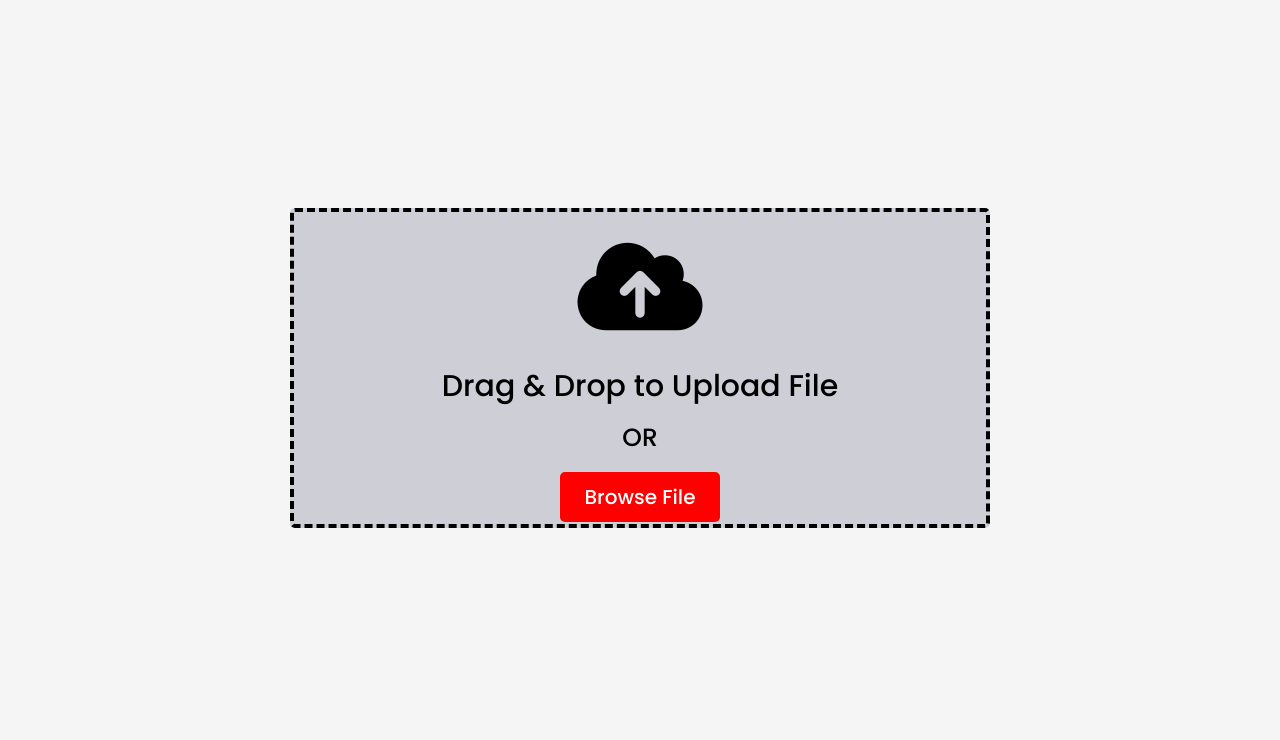
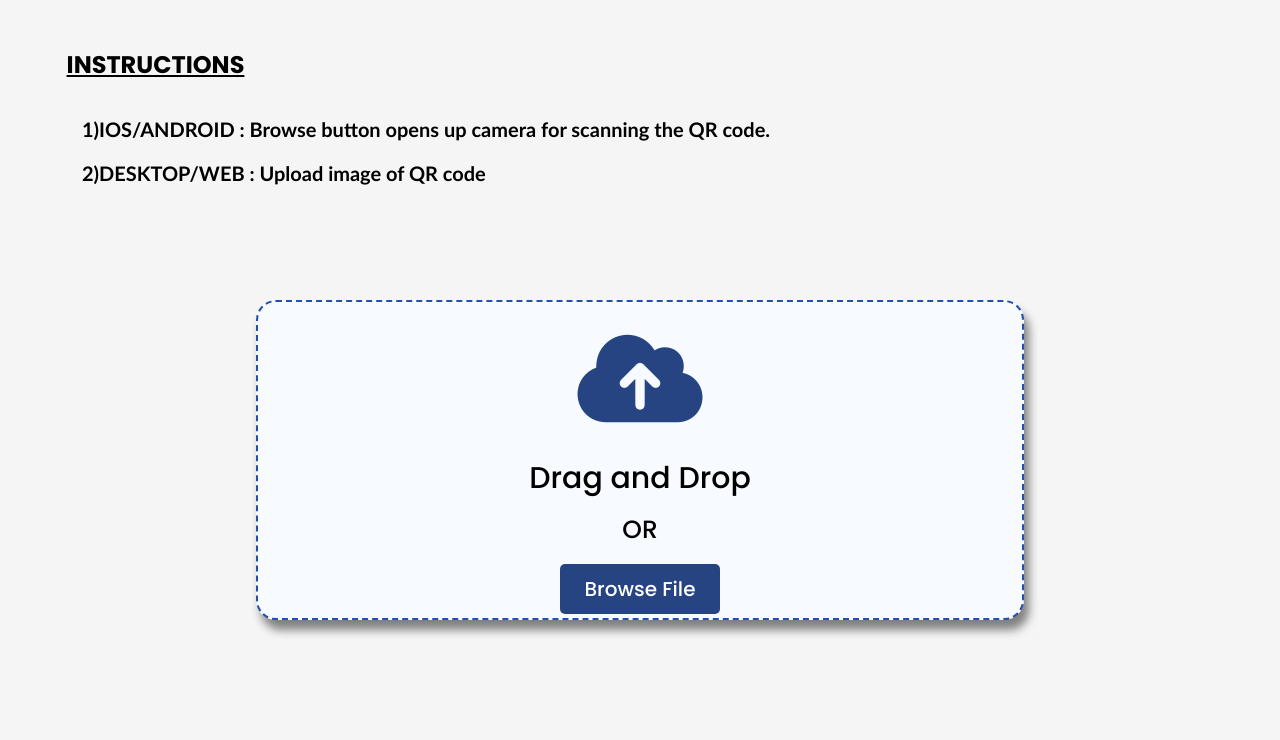
Before and after one commit to yskot1999/QR-CODE-Scanner, a website: page index.html in a window 1280 px wide. Shown: the part 60-800 px from the top of the page. Drawn offline with nearby package versions, Linux system fonts and the light colour scheme; some packages are replaced by stand-ins of ours; a script that the page names is missing.

Commit message:
Updated UI

```diff
--- a/index.html
+++ b/index.html
@@ -1,60 +1,8 @@
-<!--<html>
-    <head>
-      <title>File upload in Node.js by Javatpoint</title>
-
-    function isUrlValid(userInput) {
-        var res = userInput.match(/(http(s)?:\/\/.)?(www\.)?[-a-zA-Z0-9@:%._\+~#=]{2,256}\.[a-z]{2,6}\b([-a-zA-Z0-9@:%_\+.~#?&//=]*)/g);
-        if(res == null)
-            return false;
-        else
-            return true;
-    }
-    $(document).ready(function() {
-       $('#uploadForm').submit(function() {
-           $("#status").empty().text("File is uploading...");
-
-          $(this).ajaxSubmit({
-
-              error: function(xhr) {
-                      status('Error: ' + xhr.status);
-              },
-
-              success: function(response) {
-                      console.log(response);
-                      if(response.success===true)
-                      {
-                          if(isUrlValid(response.output)==true){
-                                window.open(response.output, '_blank');
-                          }
-                          else{
-                            alert(response.output);
-                          }
-                      }
-                      $("#status").empty().text(response);
-              }
-      });
-
-      return false;
-      });
-  });
-    </script>
-    </head>
-    <body>
-        <h1>QR CODE SCANNER</h1>
-        <form id="uploadForm" enctype="multipart/form-data" action="/upload" method="post">
-         <input type="file" name="myfile" accept="image/*" capture/><br/><br/>
-         <input type="submit" value="Upload Image" name="submit"><br/><br/>
-         <span id="status"></span>
-        </form>
-    </body>
-  </html>
--->
 <!DOCTYPE  html>
-<!-- Coding By CodingNepal - youtube.com/codingnepal -->
 <html lang="en">
 <head>
     <meta charset="UTF-8">
-    <meta name="viewport" content="width=device-width, initial-scale=1.0">
+    <meta name="viewport" aria-orientation="vertical" content="width=device-width, initial-scale=1.0">
     <title>Drag & Drop or Browse: File Upload | CodingNepal</title>
     <link rel="stylesheet" href="style.css">
     <script src="https://kit.fontawesome.com/a076d05399.js"></script>
@@ -62,96 +10,7 @@
     <script src="http://cdnjs.cloudflare.com/ajax/libs/jquery.form/3.51/jquery.form.min.js"></script>
     <script src="script.js"></script>
     <style>
-        @import url('https://fonts.googleapis.com/css2?family=Poppins:wght@200;300;400;500;600;700&display=swap');
-*{
-  margin: 0;
-  padding: 0;
-  box-sizing: border-box;
-  font-family: "Poppins", sans-serif;
-}
-body{
-  background: whitesmoke;
-  display: flex;
-  flex-direction: column;
-}
-.mid{
-    display: flex;
-    flex-direction: column;
-    align-items: center;
-    justify-content: center;
-    height: 93vh;
-    margin-top: 0vh;
-}
-.drag-area{
-  background-color: #ceced6;
-  border: 4px dashed black;
-  height: 40vh;
-  width: 700px;
-  border-radius: 5px;
 
-}
-.drag-area.active{
-  border: 4px solid black;
-}
-.drag-area .icon{
-  font-size: 100px;
-  color: black;
-}
-.drag-area header{
-  font-size: 30px;
-  font-weight: 500;
-  color: black;
-}
-.drag-area span{
-  font-size: 25px;
-  font-weight: 500;
-  color: black;
-  margin: 10px 0 15px 0;
-}
-.drag-area button{
-  padding: 10px 25px;
-  font-size: 20px;
-  font-weight: 500;
-  border: none;
-  outline: none;
-  background: red;
-  color: white;
-  border-radius: 5px;
-  cursor: pointer;
-}
-.drag-area img{
-  height: 100%;
-  width: 100%;
-  object-fit: cover;
-  border-radius: 5px;
-}
-.nav1{
-    background-color: #1f068f;
-    height: 7vh;
-    width: 100%;
-    margin-top: 0vh;
-    display: flex;
-    flex-direction: row;
-}
-.nav2{
-    background-color: #1207e0;
-    height: 7vh;
-    width: 100%;
-    margin-top: 0;
-}
-h2{
-    letter-spacing: normal;
-    font-family: 'Lucida Sans', 'Lucida Sans Regular', 'Lucida Grande', 'Lucida Sans Unicode', 'Geneva', Verdana, sans-serif;
-    padding: 2vh;
-    color: honeydew;
-}
-
-#QR{
-    font-size:5vh;
-    padding: 1vh;
-    margin-left: 1.5%;
-    color: whitesmoke;
-}
     </style>
 </head>
 <body>
@@ -160,10 +19,15 @@ h2{
       <i id="QR" class="fas fa-qrcode"></i>
       <h2>QR CODE SCANNER</h2>
   </div>
+  <div class="inst">
+    <h2><u>INSTRUCTIONS</u></h2>
+    <h3>1)IOS/ANDROID :  Browse button opens up camera for scanning the QR code.</h2>
+    <h3>2)DESKTOP/WEB :  Upload image of QR code </h2>
+  </div>
   <div class="mid">
   <div class="drag-area">
     <div class="icon"><i class="fas fa-cloud-upload-alt"></i></div>
-    <header>Drag & Drop to Upload File</header>
+    <header>Drag and Drop</header>
     <span>OR</span>
     <button>Browse File</button>
     <input type="file" name="myfile" accept="image/*" capture hidden>
--- a/script.js
+++ b/script.js
@@ -74,7 +74,7 @@ dropArea.addEventListener("drop", (event)=>{
   event.preventDefault(); //preventing from default behaviour
   //getting user select file and [0] this means if user select multiple files then we'll select only the first one
   file = event.dataTransfer.files[0];
-  //showFile(); //calling function
+  uploadFile(); //calling function
 });
 
 function isUrlValid(userInput) {
--- a/style.css
+++ b/style.css
@@ -6,38 +6,73 @@
   font-family: "Poppins", sans-serif;
 }
 body{
+  background: whitesmoke;
   display: flex;
-  align-items: center;
-  justify-content: center;
-  min-height: 100vh;
-  background: #5256ad;
+  flex-direction: column;
+}
+.inst{
+    display: flex;
+    flex-direction: column;
+    align-items: flex-start;
+    height: 23vh;
+    width: 100%;
+    margin-top: 0vh;
+}
+.inst h3{
+    padding-top: 1.5%;
+    padding-left: 6.4%;
+    font-family: 'Trebuchet MS', 'Lucida Sans Unicode', 'Lucida Grande', 'Lucida Sans', Arial, sans-serif;
+    font-style: normal;
+    color: black;
+    font-size: 2.5vh;
+}
+
+.inst h2{
+    padding-top: 4%;
+    padding-left: 5.2%;
+    font-family: monospace;
+    font-style: normal;
+    color: black;
+    font-size: 3vh;
+}
+.mid{
+    display: flex;
+    flex-direction: column;
+    align-items: center;
+    justify-content: center;
+    height: 70vh;
+    width: 100%;
+    margin-top: 0vh;
 }
 .drag-area{
-  border: 2px dashed #fff;
-  height: 500px;
-  width: 700px;
-  border-radius: 5px;
+  background-color: #f7faff;
+  border: 2px dashed #234fad;
+  height: 40vh;
+  width: 60%;
+  border-radius: 20px;
+  box-shadow: 5px 10px 10px grey;
   display: flex;
   align-items: center;
   justify-content: center;
   flex-direction: column;
+
 }
 .drag-area.active{
-  border: 2px solid #fff;
+  border: 2px dashed #234fad;
 }
 .drag-area .icon{
   font-size: 100px;
-  color: #fff;
+  color: #274482;
 }
 .drag-area header{
   font-size: 30px;
   font-weight: 500;
-  color: #fff;
+  color: black;
 }
 .drag-area span{
   font-size: 25px;
   font-weight: 500;
-  color: #fff;
+  color: black;
   margin: 10px 0 15px 0;
 }
 .drag-area button{
@@ -46,8 +81,8 @@ body{
   font-weight: 500;
   border: none;
   outline: none;
-  background: #fff;
-  color: #5256ad;
+  background: #274482;
+  color: white;
   border-radius: 5px;
   cursor: pointer;
 }
@@ -57,3 +92,30 @@ body{
   object-fit: cover;
   border-radius: 5px;
 }
+.nav1{
+    background-color: #274482;
+    height: 7vh;
+    width: 100%;
+    margin-top: 0vh;
+    display: flex;
+    flex-direction: row;
+}
+.nav2{
+    background-color: #1207e0;
+    height: 7vh;
+    width: 100%;
+    margin-top: 0;
+}
+h2{
+    letter-spacing: normal;
+    font-family: 'Lucida Sans', 'Lucida Sans Regular', 'Lucida Grande', 'Lucida Sans Unicode', 'Geneva', Verdana, sans-serif;
+    padding: 2vh;
+    color: honeydew;
+}
+
+#QR{
+    font-size:5vh;
+    padding: 1vh;
+    margin-left: 1.5%;
+    color: whitesmoke;
+}
```
